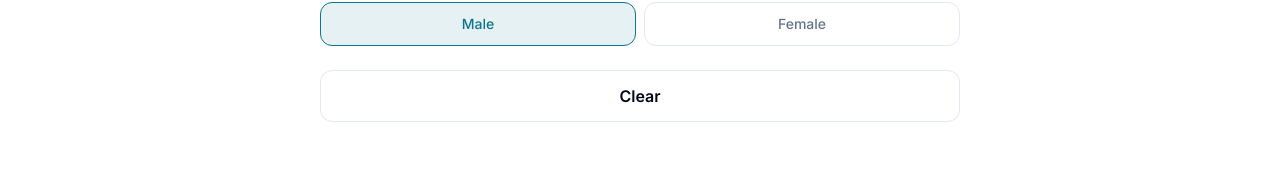
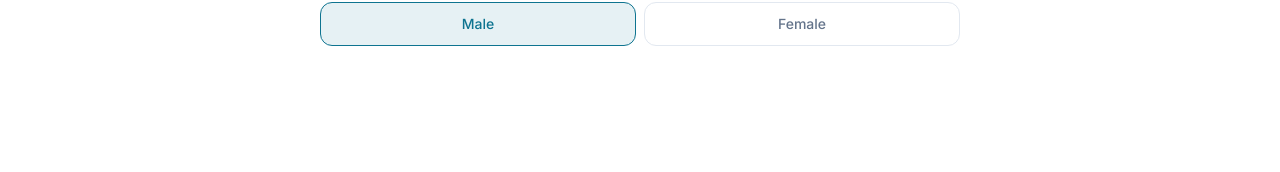
Before and after one commit to Muhammad-AIUB/medcalculator, a Next.js app in the folder frontend/: page /calculators/bmi in a window 1280 px wide. Shown: the part 299-471 px from the top of the page. Built offline with nearby package versions, Linux system fonts and the light colour scheme.

Commit message:
Remove Clear button from all 8 calculator forms

```diff
--- a/frontend/src/components/calculators/bmi-form.tsx
+++ b/frontend/src/components/calculators/bmi-form.tsx
@@ -1,6 +1,5 @@
 'use client';
 import React, { useState, useMemo, useCallback, useEffect, useRef } from 'react';
-import { Button } from '@/components/ui/button';
 import { cn } from '@/lib/utils';
 import { calculateBMI } from '@/lib/calculators/bmi';
 import { FieldRow, NumInput, OrDivider, fmt } from './shared-ui';
@@ -134,9 +133,6 @@ export function BmiForm({ onResult }: BmiFormProps) {
         </div>
       </FieldRow>
 
-      <Button type="button" variant="outline" size="lg" className="w-full" onClick={clearAll}>
-        Clear
-      </Button>
     </div>
   );
 }
--- a/frontend/src/components/calculators/child-pugh-form.tsx
+++ b/frontend/src/components/calculators/child-pugh-form.tsx
@@ -1,6 +1,5 @@
 'use client';
 import React, { useState, useMemo, useCallback, useEffect, useRef } from 'react';
-import { Button } from '@/components/ui/button';
 import { cn } from '@/lib/utils';
 import { calculateChildPugh } from '@/lib/calculators/child-pugh';
 import { FieldRow, NumInput, OrDivider, fmt } from './shared-ui';
@@ -185,9 +184,6 @@ export function ChildPughForm({ onResult }: ChildPughFormProps) {
         <div className="flex justify-end mt-1"><ScoreTag score={partialScores.enc} /></div>
       </FieldRow>
 
-      <Button type="button" variant="outline" size="lg" className="w-full" onClick={clearAll}>
-        Clear
-      </Button>
     </div>
   );
 }
--- a/frontend/src/components/calculators/edd-form.tsx
+++ b/frontend/src/components/calculators/edd-form.tsx
@@ -1,6 +1,5 @@
 'use client';
 import React, { useState, useMemo, useEffect, useRef } from 'react';
-import { Button } from '@/components/ui/button';
 import { cn } from '@/lib/utils';
 import { calculateEDD } from '@/lib/calculators/edd';
 import { FieldRow, NumInput, ResultBox, OptionButtons } from './shared-ui';
@@ -145,9 +144,6 @@ export function EddForm({ onResult }: EddFormProps) {
         </p>
       )}
 
-      <Button type="button" variant="outline" size="lg" className="w-full" onClick={clearAll}>
-        Clear
-      </Button>
     </div>
   );
 }
--- a/frontend/src/components/calculators/egfr-form.tsx
+++ b/frontend/src/components/calculators/egfr-form.tsx
@@ -1,6 +1,5 @@
 'use client';
 import React, { useState, useMemo, useCallback, useEffect, useRef } from 'react';
-import { Button } from '@/components/ui/button';
 import { calculateEGFR } from '@/lib/calculators/egfr';
 import { FieldRow, NumInput, OrDivider, OptionButtons, fmt } from './shared-ui';
 import { getSaved, saveField } from './use-persist-form';
@@ -104,9 +103,6 @@ export function EgfrForm({ onResult }: EgfrFormProps) {
         />
       </FieldRow>
 
-      <Button type="button" variant="outline" size="lg" className="w-full" onClick={clearAll}>
-        Clear
-      </Button>
     </div>
   );
 }
--- a/frontend/src/components/calculators/meld-na-form.tsx
+++ b/frontend/src/components/calculators/meld-na-form.tsx
@@ -1,6 +1,5 @@
 'use client';
 import React, { useState, useMemo, useCallback, useEffect, useRef } from 'react';
-import { Button } from '@/components/ui/button';
 import { cn } from '@/lib/utils';
 import { calculateMELDNa } from '@/lib/calculators/meld-na';
 import { AlertTriangle } from 'lucide-react';
@@ -144,9 +143,6 @@ export function MeldNaForm({ onResult }: MeldNaFormProps) {
         <NumInput value={sodiumStr} onChange={(v) => { setSodiumStr(v); saveField(CID, 'sodium', v); }} suffix="mEq/L" step="1" min={100} max={160} />
       </FieldRow>
 
-      <Button type="button" variant="outline" size="lg" className="w-full" onClick={clearAll}>
-        Clear
-      </Button>
     </div>
   );
 }
--- a/frontend/src/components/calculators/sofa-form.tsx
+++ b/frontend/src/components/calculators/sofa-form.tsx
@@ -1,6 +1,5 @@
 'use client';
 import React, { useState, useCallback, useMemo, useEffect, useRef } from 'react';
-import { Button } from '@/components/ui/button';
 import { cn } from '@/lib/utils';
 import { calculateSOFA } from '@/lib/calculators/sofa';
 import { FieldRow, NumInput, ResultBox, OrDivider, fmt } from './shared-ui';
@@ -231,9 +230,6 @@ export function SofaForm({ onResult }: SofaFormProps) {
         <NumInput value={urineOutput} onChange={(v) => { setUrineOutput(v); saveField(CID, 'urine', v); }} suffix="mL/24h" step="10" min={0} max={10000} placeholder="optional" />
       </div>
 
-      <Button type="button" variant="outline" size="lg" className="w-full" onClick={clearAll}>
-        Clear
-      </Button>
     </div>
   );
 }
--- a/frontend/src/components/calculators/tsat-form.tsx
+++ b/frontend/src/components/calculators/tsat-form.tsx
@@ -1,6 +1,5 @@
 'use client';
 import React, { useState, useCallback, useMemo, useEffect, useRef } from 'react';
-import { Button } from '@/components/ui/button';
 import { calculateTSAT } from '@/lib/calculators/tsat';
 import { FieldRow, NumInput, OrDivider, OptionButtons, fmt } from './shared-ui';
 import { getSaved, saveField } from './use-persist-form';
@@ -117,9 +116,6 @@ export function TsatForm({ onResult }: TsatFormProps) {
         <NumInput value={ferritinStr} onChange={(v) => { setFerritinStr(v); saveField(CID, 'ferritin', v); }} suffix="ng/mL" step="1" min={0} max={5000} />
       </FieldRow>
 
-      <Button type="button" variant="outline" size="lg" className="w-full" onClick={clearAll}>
-        Clear
-      </Button>
     </div>
   );
 }
--- a/frontend/src/components/calculators/vasopressor-form.tsx
+++ b/frontend/src/components/calculators/vasopressor-form.tsx
@@ -1,6 +1,5 @@
 'use client';
 import React, { useState, useMemo, useCallback, useEffect, useRef } from 'react';
-import { Button } from '@/components/ui/button';
 import { cn } from '@/lib/utils';
 import { calculateVasopressor } from '@/lib/calculators/vasopressor';
 import { FieldRow, NumInput, ResultBox, OrDivider, round, fmt } from './shared-ui';
@@ -199,9 +198,6 @@ export function VasopressorForm({ onResult }: VasopressorFormProps) {
         </div>
       </FieldRow>
 
-      <Button type="button" variant="outline" size="lg" className="w-full" onClick={clearAll}>
-        Clear
-      </Button>
     </div>
   );
 }
```
